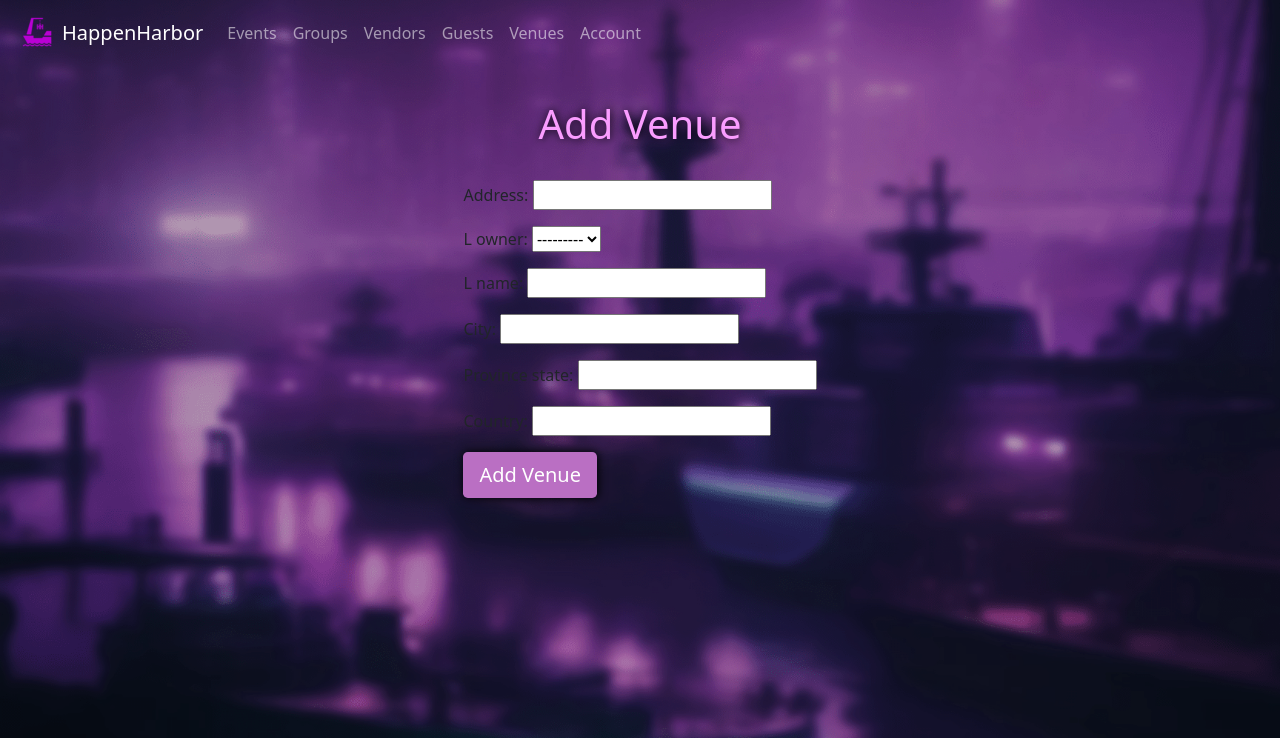
After one commit to ngu-dot-json/HappenHarbor, a Django app: page /add_venue/ in a window 1280 px wide. The commit adds this page. Shown: the top 738 px of the page. Run offline with Django 4.2, Linux system fonts and the light colour scheme; some libraries are stand-ins or nearby versions.

Commit message:
creation of add venue tester

```diff
--- /dev/null
+++ b/Codebase/events/forms.py
@@ -0,0 +1,8 @@
+# forms.py
+from django import forms
+from .models import LocationsVenue
+
+class VenueForm(forms.ModelForm):
+    class Meta:
+        model = LocationsVenue
+        fields = ['address', 'l_owner', 'l_name', 'city', 'province_state', 'country']
--- /dev/null
+++ b/Codebase/events/templates/events/add_venue.html
@@ -0,0 +1,33 @@
+<!-- add_venue.html -->
+{% extends 'events/base.html' %}
+<!DOCTYPE html>
+
+{% block content %}
+
+    <center class="HH2">
+        <style>
+            body {
+                background-image: url('../../static/HF169.png');
+                background-attachment: fixed;
+                background-size: cover; /* Optional: Adjust the background size as needed */
+            }
+
+            .center-container {
+                display: flex;
+                justify-content: center;
+                align-items: center;
+            }
+        </style>
+
+        <h2>Add Venue</h2><br/>
+    </center>
+
+    <div class="center-container">
+        <form method="post" action="">
+            {% csrf_token %}
+            {{ form.as_p }}
+            <button class="btn-lg btn-primary" type="submit">Add Venue</button>
+        </form>
+    </div>
+
+{% endblock %}
--- a/Codebase/events/templates/events/venues.html
+++ b/Codebase/events/templates/events/venues.html
@@ -17,6 +17,8 @@
         </style>
         <h2>Find Venues</h2><br/>
     </center>
+
+    <a href="{% url 'add_venue' %}" class="btn btn-primary">Add Venue</a>
 
     <div class="center-container">
         <form method="get" action="{% url 'venues' %}">
--- a/Codebase/events/urls.py
+++ b/Codebase/events/urls.py
@@ -26,4 +26,5 @@ urlpatterns = [
     path('venues/', views.venues, name='venues'),
     path('vendors/', views.vendors, name='vendors'),
     path('guests', views.guests, name='guests'),
+    path('add_venue/', views.add_venue, name='add_venue'),
 ]
--- a/Codebase/events/views.py
+++ b/Codebase/events/views.py
@@ -6,6 +6,22 @@ from django.contrib.auth.forms import UserCreationForm
 from django.contrib.auth import authenticate, login, logout
 from django.contrib.auth.forms import AuthenticationForm
 from django.db.models import Q
+
+from django.shortcuts import render, redirect
+from .models import LocationsVenue
+from .forms import VenueForm  # Create a form for adding venues
+
+def add_venue(request):
+    if request.method == 'POST':
+        form = VenueForm(request.POST)
+        if form.is_valid():
+            form.save()
+            return redirect('venues')  # Redirect to the venue list page after successful submission
+    else:
+        form = VenueForm()
+
+    return render(request, 'events/add_venue.html', {'form': form})
+
 
 def about(request):
     return render(request, 'events/about.html', {})
```
